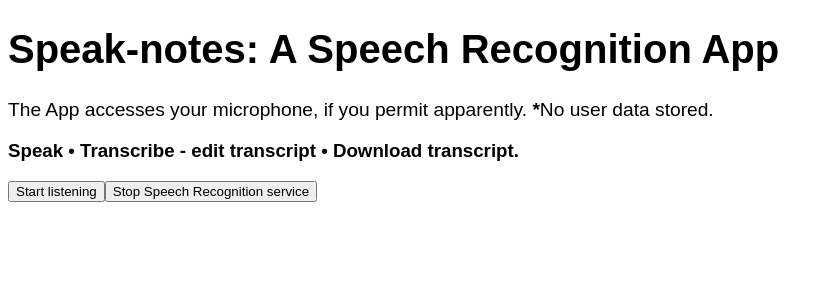
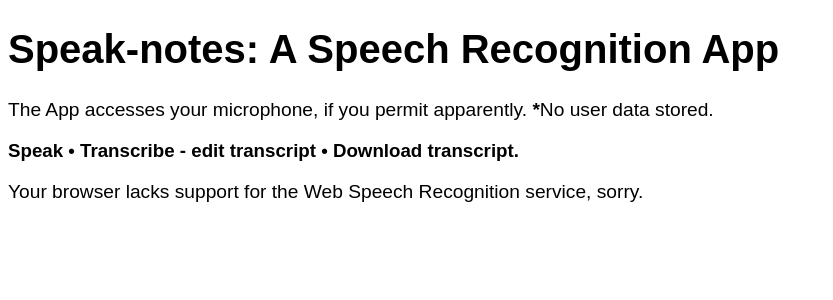
Before and after one commit to contigen/speak-notes, a React (Create React App) app: page / in a window 1280 px wide. Shown: the top 300 px of the page, without its empty margins (0-833 px from the left). Built offline with nearby package versions, Linux system fonts and the light colour scheme.

Commit message:
chore: update code, add comment

```diff
--- a/src/features/speech-recognition/speech-recognition.js
+++ b/src/features/speech-recognition/speech-recognition.js
@@ -7,7 +7,7 @@ export const SpeechRecognition = () => {
   const {
     browserSupport,
     transcript,
-    setTranscript,
+    setTranscript: handleChange,
     speechErrMessage,
     startSpeechRec,
     stopSpeechRec,
@@ -18,6 +18,7 @@ export const SpeechRecognition = () => {
   } = useSpeechRecognition();
 
   const linkRef = useRef();
+  // avoid recreating audio objects on every rerender: create once, use till the component is destroyed
   const audioStartRef = useRef(new Audio(firstAudioUrl));
   const audioEndRef = useRef(new Audio(secondAudioUrl));
 
@@ -28,7 +29,7 @@ export const SpeechRecognition = () => {
     startSpeechRec();
   };
   const stopSpeechRecognition = () => {
-    if (audioStartRef.current.ended) {
+    if (audioStartRef.current.ended && clickedRef.current) {
       audioEndRef.current.play();
     }
     stopSpeechRec();
@@ -42,7 +43,7 @@ export const SpeechRecognition = () => {
   useEffect(() => {
     return () => URL.revokeObjectURL(linkRef.current?.href);
   }, []);
-  if (browserSupport) {
+  if (!browserSupport) {
     return (
       <p>
         Your browser lacks support for the Web Speech Recognition service,
@@ -58,14 +59,14 @@ export const SpeechRecognition = () => {
       <button onClick={stopSpeechRecognition}>
         Stop Speech Recognition service
       </button>
-      {!!transcript ? (
+      {transcript ? (
         <div>
           <br />
           <div>
             <p>{transcriptRef.current}</p>
             <textarea
               value={transcript}
-              onChange={({ target: { value } }) => setTranscript(value)}
+              onChange={({ target: { value } }) => handleChange(value)}
             ></textarea>
             {noMatch && <p>Not very loud, let's hear it again ...</p>}
             <p style={{ textAlign: `center` }}>
```
